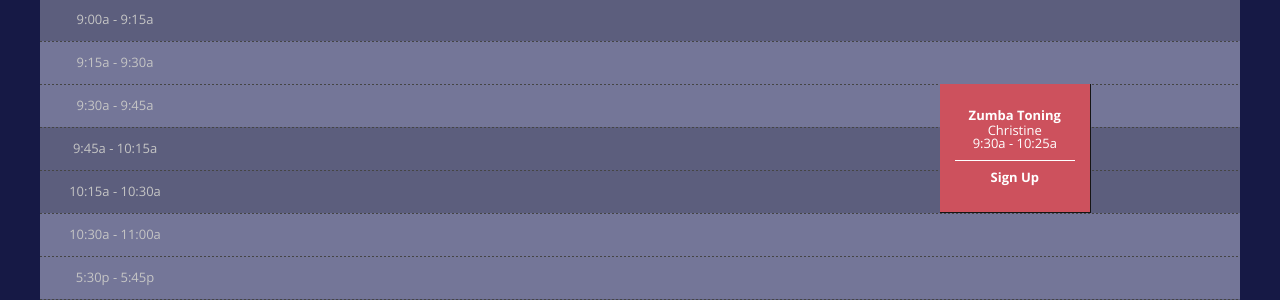
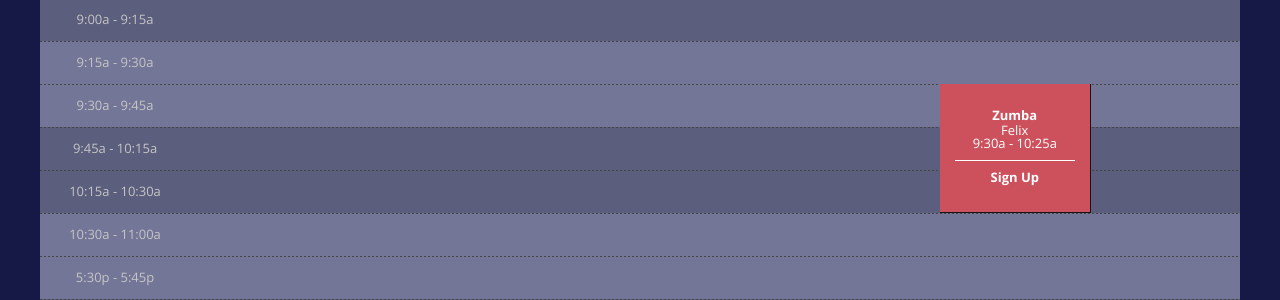
Before and after one commit to rwstone/shapeitup, a Jekyll site: the page built from schedule/index.md, in a window 1280 px wide. Shown: the part 392-692 px from the top of the page. Built offline with Jekyll 4.4.1, drawn with Linux system fonts in a browser that asks for light colours; some web fonts are replaced.

Commit message:
Updated Index

```diff
--- a/schedule/index.md
+++ b/schedule/index.md
@@ -33,8 +33,8 @@ sessions:
   start_time: 8:00a
   end_time: 8:55a
   length: 2
-- class: Zumba Toning
-  instructor: Christine
+- class: Zumba
+  instructor: Felix
   day: Saturday
   start_time: 9:30a
   end_time: 10:25a
```
